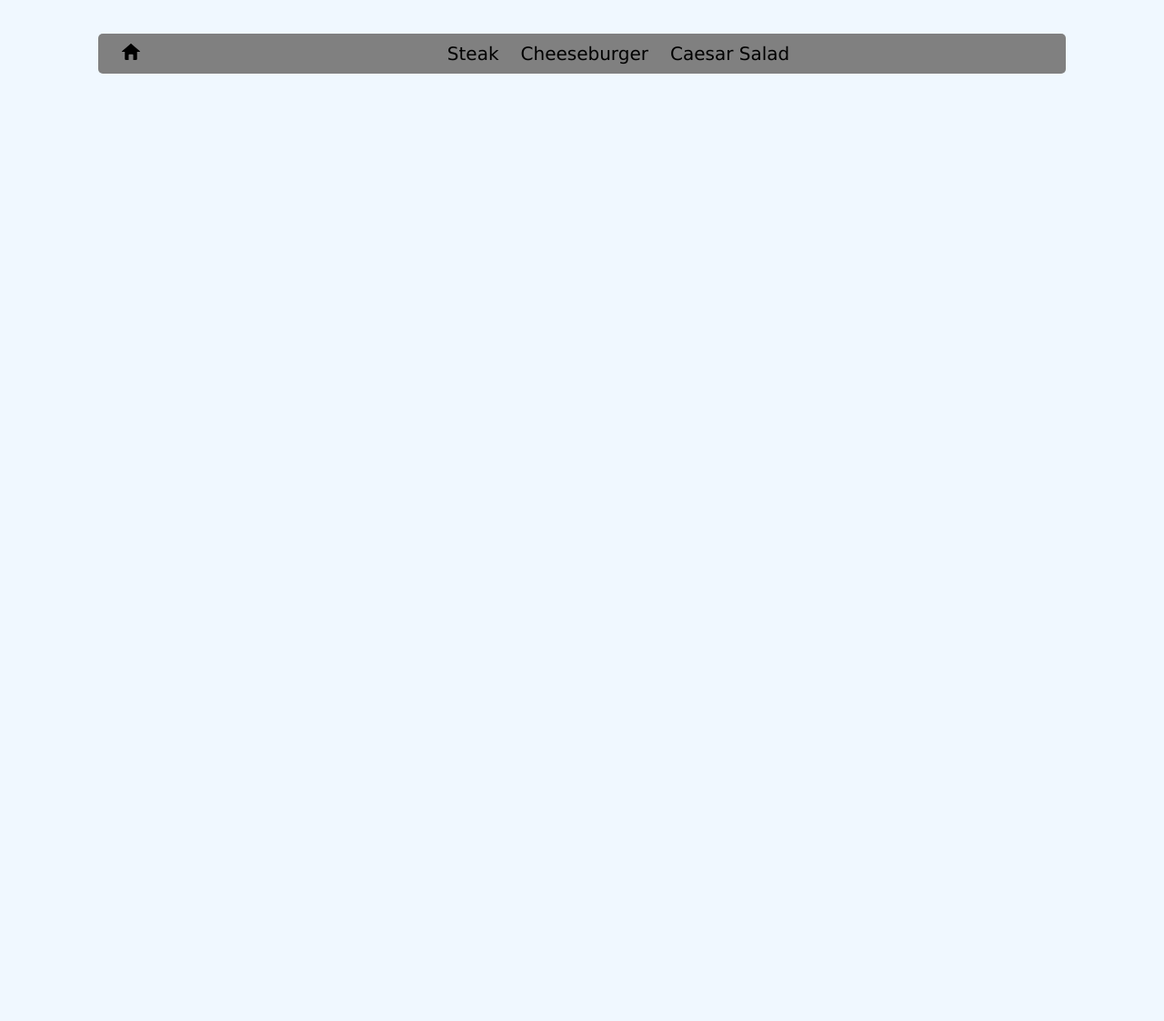
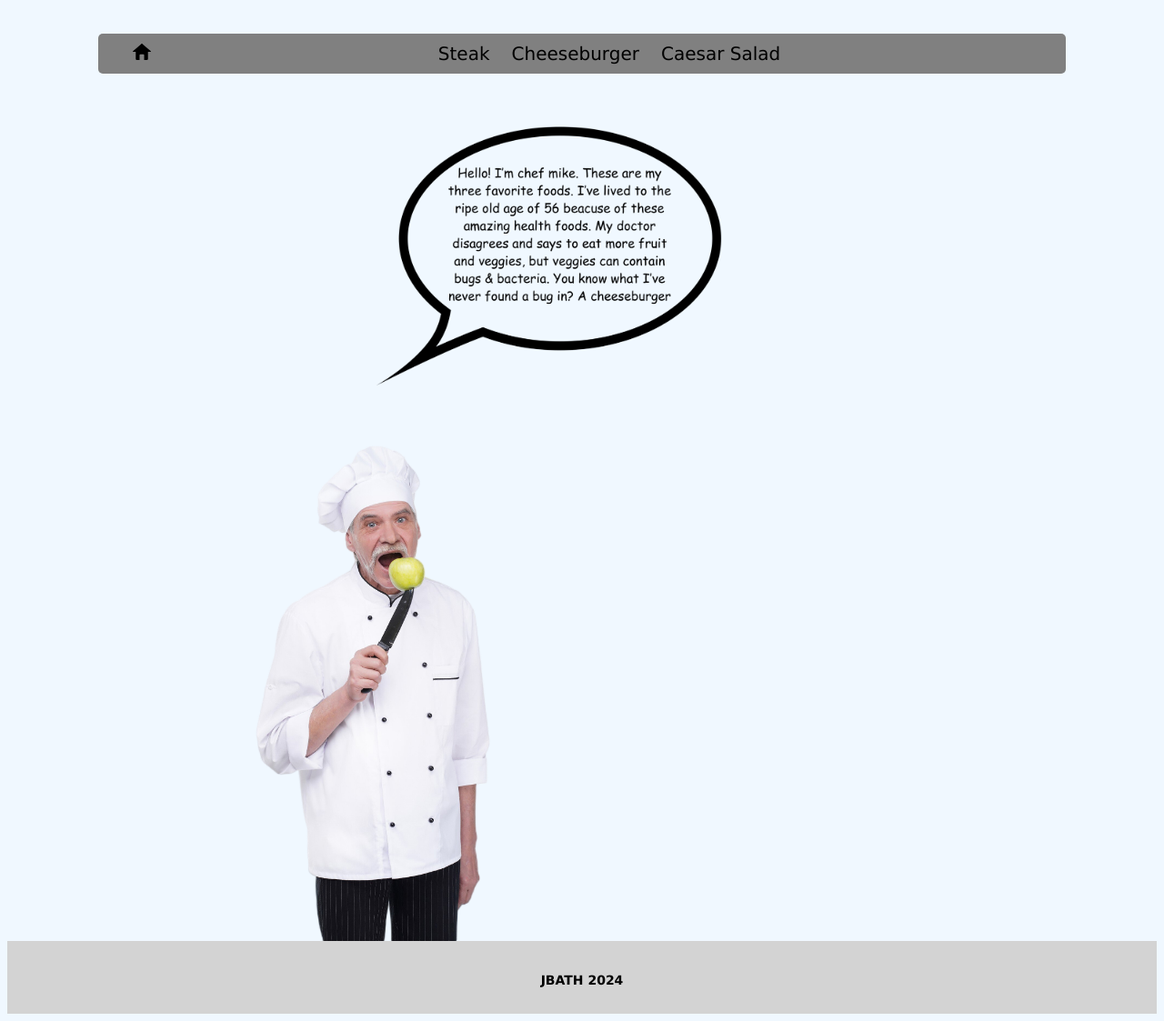
Before and after one commit to josefbath/odin-recipes, a plain HTML site: page index.html in a window 1280 px wide. Shown: the part 147-1270 px from the top of the page at 91% size. Before the commit the page ends 800 px from the top, so only its background shows below. Drawn offline with Linux system fonts and the light colour scheme.

Commit message:
Changes to be committed: 	new file:   images/chefman.png 	new file:   images/mikes_words.png 	modified:   index.html 	modified:   recipes/cheeseburger.html 	modified:   recipes/salad.html 	modified:   recipes/steak.html 	modified:   styles.css

```diff
--- a/index.html
+++ b/index.html
@@ -16,10 +16,19 @@
         <li><a href="./recipes/steak.html">Steak</a> </li>
             <li><a href="./recipes/cheeseburger.html">Cheeseburger</a></li>
                 <li><a href="./recipes/salad.html">Caesar Salad</a></li>
+    </ul>
+</div>
+<div class="mikes-words">
+    <img src="./images/mikes_words.png" alt="mikes life advice" height="300" width="400">
+</div>
+<div class="chefman">
+    <img src="./images/chefman.png" alt="a chef man" height="600" width="400">
+</div>
 
 
-    </ul>
-</div>
 
+<footer>
+    <h3><a href="https://github.com/josefbath" rel="noreferrer noopener" target="_blank">JBATH 2024</a></h3>
+</footer>
 </body>
 </html>
--- a/styles.css
+++ b/styles.css
@@ -24,6 +24,7 @@ body {
     background-color: gray;
     margin: 0 100px;
     border-radius: 5px;
+    margin-bottom: 50px;
 
 
 }
@@ -42,9 +43,66 @@ body {
     color: #000;
 }
 
+.navbar li a:hover {
+    color: white;
+
+}
+
 
 .navbar .homebutton {
     float: left;
     transform: translateX(-60%);
+    width: 20px;
+    height: 20px;
+}
+
+.navbar .homebutton img:hover {
+
+fill: red;
 
 }
+
+.recipe-info {
+    max-width: 500px;
+    float: right;
+    margin-right: 250px;
+}
+
+.recipe-page img {
+    float: left;
+    margin: 100px;
+}
+
+.chefman {
+    margin-bottom: -4px;
+    margin-left: 210px;
+}
+
+footer {
+    padding: 15px;
+    background-color: lightgrey;
+
+}
+
+.mikes-words {
+
+    float: right;
+    margin-right: 470px;
+
+}
+
+
+footer h3 {
+
+    text-align: center;
+    font-family: 'Lucida Sans', 'Lucida Sans Regular', 'Lucida Grande', 'Lucida Sans Unicode', Geneva, Verdana, sans-serif;
+    font-size: 14px;
+    margin-top: 20px;
+
+}
+
+footer h3 a {
+
+    text-decoration: none;
+    color: black;
+}
```
Also changed, not shown: recipes/cheeseburger.html (+8 -0 lines), recipes/salad.html (+4 -0 lines), recipes/steak.html (+4 -0 lines), images/chefman.png (added), images/mikes_words.png (added).
